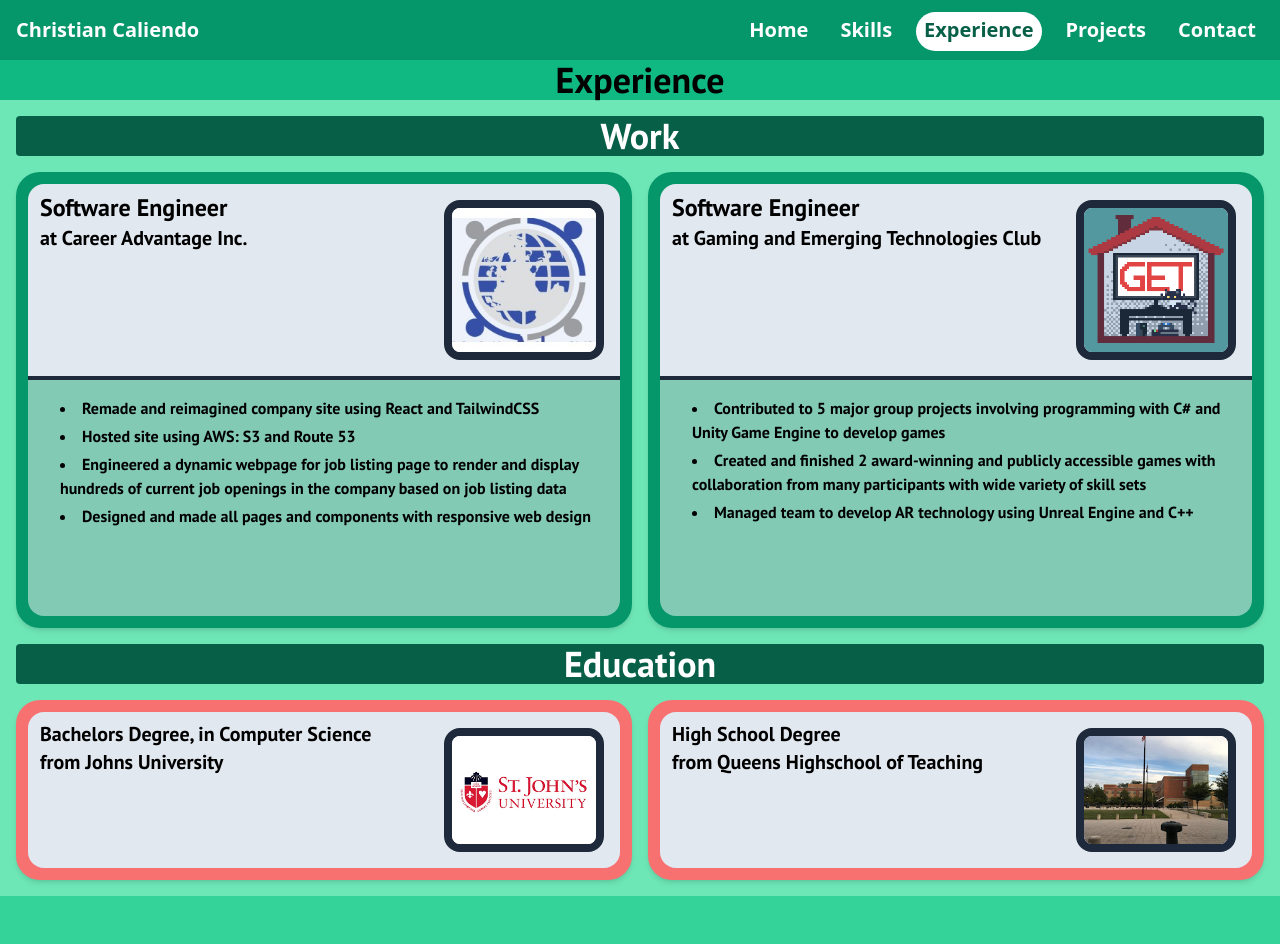
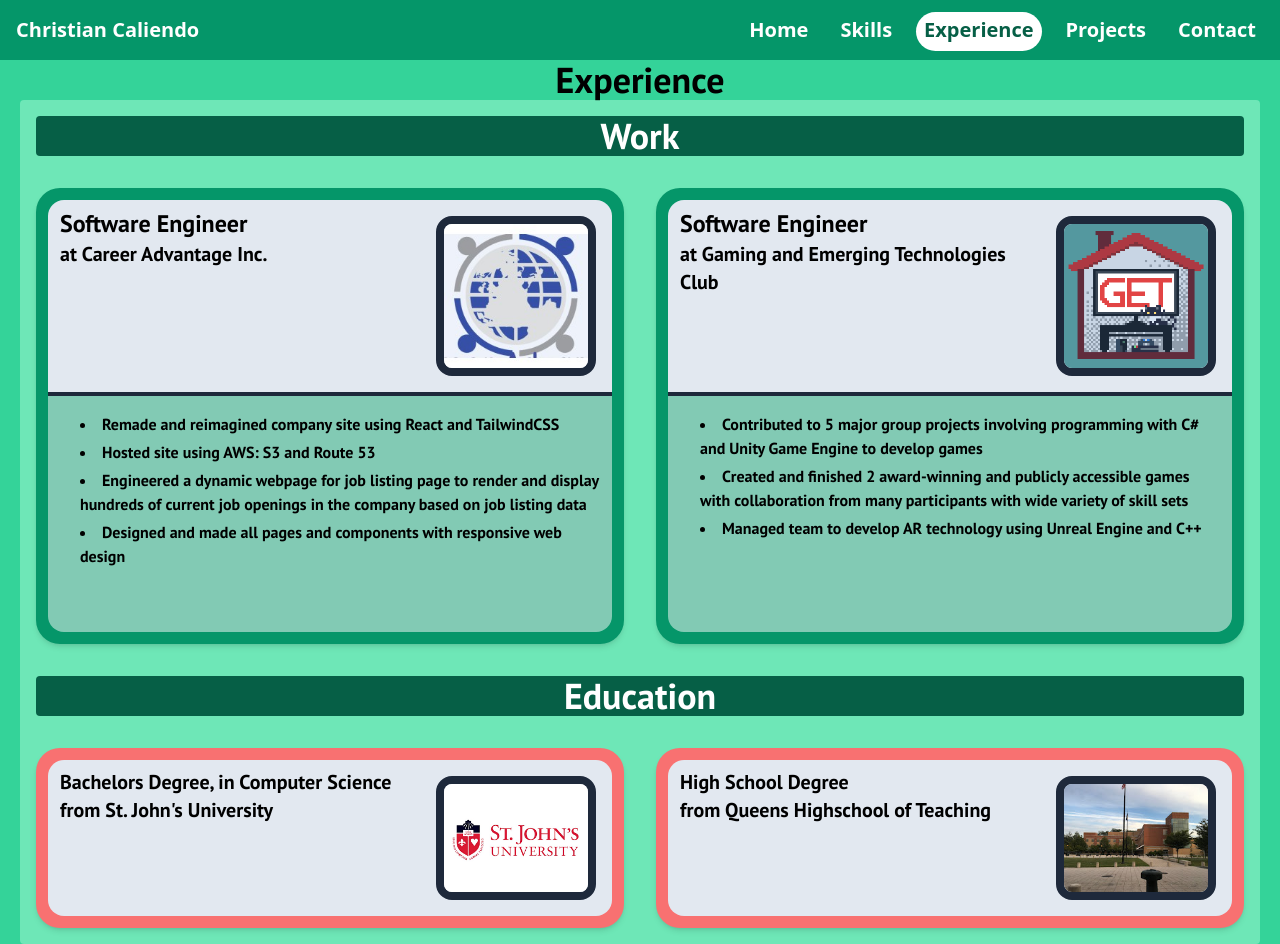
Before and after one commit to ChrisCaliendo/PersonalWebsite, a React (Vite) app in the folder PersonalWebsite/: page /experience in a window 1280 px wide. Before the commit the page ends 896 px from the top, so only its background shows below. Built offline with nearby package versions, Linux system fonts and the light colour scheme; a web font is replaced by a local one.

Commit message:
fixed spelling and graphic mistakes

```diff
--- a/PersonalWebsite/src/Pages/Experience.jsx
+++ b/PersonalWebsite/src/Pages/Experience.jsx
@@ -10,10 +10,10 @@ import EducationCard from "../Components/CardComponents/EducationCard";
 const Experience = () => {
     return (
         <>
-        <p className="text-4xl bg-emerald-500 flex justify-center font-ptSans font-bold">Experience</p>
+        <p className="text-4xl bg-emerald-400 flex justify-center font-ptSans font-bold">Experience</p>
 
 
-        <div className="bg-emerald-300 grid grid-flow-row md:grid-cols-1 lg:grid-cols-2 gap-4 p-4 place-content-evenly font-ptSans font-bold">
+        <div className="bg-emerald-300 grid grid-flow-row md:grid-cols-1 lg:grid-cols-2 lg:gap-8 md:gap-4 gap-4 p-4 md:mx-5 place-content-evenly font-ptSans font-bold md:rounded">
         <mark className=" text-center md:col-span-1 lg:col-span-2 text-4xl font-bold ppx-2 text-white bg-emerald-800 rounded ">Work</mark>
             <div className="p-1 bg-emerald-600 rounded-3xl shadow-md">
                 <ExpCard
@@ -48,7 +48,7 @@ const Experience = () => {
             <div className="p-1 bg-red-400 rounded-3xl shadow-md">
                 <EducationCard
                     degree="Bachelors Degree, in Computer Science"
-                    place="Johns University"
+                    place="St. John's University"
                     photoUrl={StJohnsImage}
                 />
             </div>
--- a/PersonalWebsite/src/Pages/Projects.jsx
+++ b/PersonalWebsite/src/Pages/Projects.jsx
@@ -13,7 +13,7 @@ const Projects = () => {
     return (
         <>
         <p className="text-4xl flex justify-center font-ptSans font-bold">Projects</p>
-        <div className="bg-emerald-300 grid grid-flow-row md:grid-cols-1 lg:grid-cols-2 gap-4 p-4 place-content-evenly font-ptSans font-bold">
+        <div className="bg-emerald-300 grid grid-flow-row md:grid-cols-1 lg:grid-cols-2 lg:gap-8 md:gap-4 gap-4 p-4 md:mx-5 place-content-evenly font-ptSans font-bold md:rounded">
         <mark className=" text-center md:col-span-1 lg:col-span-2 text-4xl font-bold ppx-2 text-white bg-emerald-800 rounded">Work</mark>
             <div className="p-1 bg-emerald-400 rounded-3xl shadow-md">
                 <ProjectCard
@@ -21,7 +21,7 @@ const Projects = () => {
                     elements="JavaScript, React.js, Tailwind, Python, Flask"
                     photoUrl={EloquentImage}
                     desc={
-                        <ul className="ps-5 mt-2 space-y-1 list-disc list-inside">
+                        <ul className="ps-5 pb-2 space-y-1 list-disc list-inside">
                             <li>Performed as Sole Engineer of a dynamic web application to find and display product reviews</li>
                             <li>Built a frontend with a responsive form and user interface to display reviews and alter preferences</li>
                             <li>Implemented back-end and web scraping capabilities with Python, Flask and BeautifulSoup to scrape from thousands of reviews from Steam</li>
```
